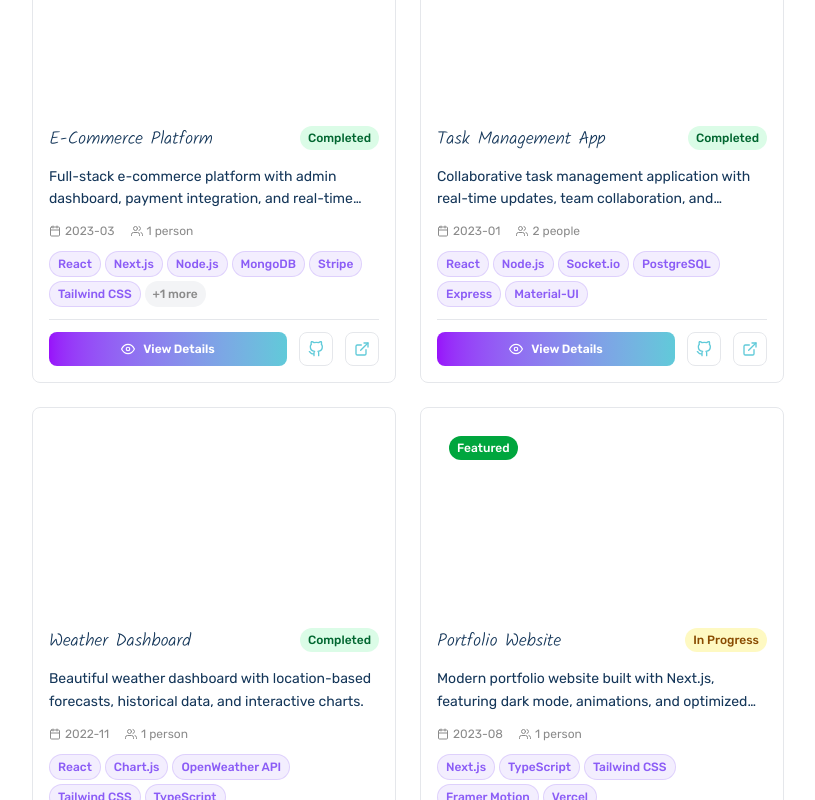
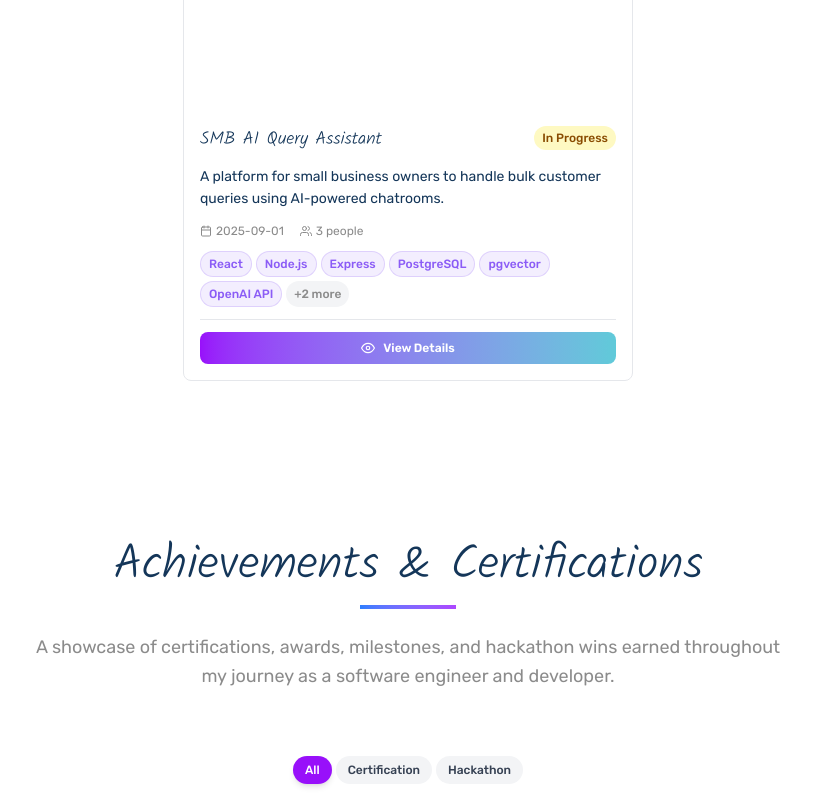
Before and after one commit to mayani2002/mayani-agnihotri-portfolio, a Next.js app: page / in a window 1280 px wide. Shown: the part 2500-3300 px from the top of the page, without its empty margins (320-1135 px from the left). Built offline with nearby package versions, Linux system fonts and the light colour scheme; a web font is replaced by a local one.

Commit message:
new data added

```diff
--- a/src/data/achievements.ts
+++ b/src/data/achievements.ts
@@ -24,11 +24,11 @@ export const achievements: Achievement[] = [
         title: "1st Position - InnerveHacks 2022",
         description: "Won first place in a 72-hour hackathon with a team of 4 developers. For the problem statement Smart Waste Management System, we designed a prototype platform to bridge the gap between citizens, garbage collection trucks, and waste recycling companies. We developed a citizen dashboard enabling users to schedule garbage pickups by waste category, date, time, and location (via map or geolocation). To optimize logistics, we implemented TSP (Travelling Salesman Problem) and VRP (Vehicle Routing Problem) algorithms to plan efficient pickup routes, which were then displayed on the truck drivers’ dashboard using the Google Maps API.",
         category: "Hackathon",
-        date: "2023-10",
+        date: "2022-10",
         issuer: "IGDTUW",
-        image: "achievements/innervehacks-2022-thumbnail.jpg",
+        image: "/achievements/innervehacks-2022-thumbnail.JPG",
         images: [
-            "/achievements/innervehacks-2022-thumbnail.jpg",
+            "/achievements/innervehacks-2022-thumbnail.JPG",
             "/achievements/Innervehackspic2.jpg",
             "/achievements/InnerveHacksWinningCertificates.jpg",
         ],
@@ -44,9 +44,9 @@ export const achievements: Achievement[] = [
         title: "AWS Certified Cloud Practitioner",
         description: "Successfully obtained AWS Certified Cloud Practitioner certification, demonstrating foundational knowledge of AWS cloud services and best practices.",
         category: "Certification",
-        date: "2023-05",
+        date: "2024-07",
         issuer: "Amazon Web Services",
-        image: "achievements/AWSCertificate.png",
+        image: "/achievements/AWSCertificate.png",
         credentialUrl: "https://www.credly.com/badges/5b67cf79-e07b-4d6b-b93d-76b1c3d04e6f",
         importance: "Medium",
         skills: ["AWS", "Amazon Web Services", "Cloud Computing", "DevOps", "Cloud Fundamentals", "S3", "EC2", "IAM", "RDS", "Lambda"]
@@ -58,7 +58,7 @@ export const achievements: Achievement[] = [
         category: "Hackathon",
         date: "2022-07",
         issuer: "IEEE-Robotics & Automation Society (IEEE-RAS) Vellore Institute of Technology",
-        image: "achievements/IdeaFindWinningCertificate.jpg",
+        image: "/achievements/IdeaFindWinningCertificate.jpg",
         images: [
             "/achievements/IdeaFindWinningAnouncement.png",
             "/achievements/IdeaFindWinningCertificate.jpg",
--- a/src/data/personal.ts
+++ b/src/data/personal.ts
@@ -63,7 +63,7 @@ export const personalInfo: PersonalInfo = {
         partTime: false,
         remote: true,
     },
-    profileImage: "/profile-mayani.jpeg",
+    profileImage: "/profile.png",
     resumeUrl: "/Mayani-Agnihotri-Resume.pdf",
     // Hero section data based on the design
     hero: {
--- a/src/data/projects.ts
+++ b/src/data/projects.ts
@@ -27,122 +27,131 @@ export interface Project {
 
 export const projects: Project[] = [
     {
-        id: "project-1",
-        title: "E-Commerce Platform",
-        description: "Full-stack e-commerce platform with admin dashboard, payment integration, and real-time inventory management.",
-        longDescription: "A comprehensive e-commerce solution built from scratch with modern web technologies. Features include user authentication, product catalog, shopping cart, payment processing via Stripe, admin dashboard, order management, and real-time inventory tracking. The platform handles high traffic and provides excellent user experience across all devices.",
-        category: "Web App",
-        status: "Completed",
-        featured: true,
-        technologies: ["React", "Next.js", "Node.js", "MongoDB", "Stripe", "Tailwind CSS", "TypeScript"],
-        images: ["/placeholder-project.svg", "/placeholder-project.svg"],
-        demoUrl: "https://ecommerce-demo.vercel.app",
-        githubUrl: "https://github.com/mayani2002/ecommerce-platform",
-        startDate: "2023-03",
-        endDate: "2023-06",
-        teamSize: 1,
-        role: "Full-Stack Developer",
-        challenges: [
-            "Implementing real-time inventory management",
-            "Optimizing database queries for large product catalogs",
-            "Ensuring secure payment processing"
+        "id": "project-1",
+        "title": "SMB AI Query Assistant",
+        "description": "A platform for small business owners to handle bulk customer queries using AI-powered chatrooms.",
+        "longDescription": "SMB AI Query Assistant enables small business owners to upload their catalogue and FAQs, generating a permanent shareable chat link for customers. The chatbot uses AI and retrieval techniques to answer queries based on the uploaded data, helping businesses engage customers efficiently.",
+        "category": "Web App",
+        "status": "In Progress",
+        "featured": true,
+        "technologies": [
+            "React",
+            "Node.js",
+            "Express",
+            "PostgreSQL",
+            "pgvector",
+            "OpenAI API",
+            "WebSockets",
+            "AWS"
         ],
-        learnings: [
-            "Advanced state management with Redux Toolkit",
-            "Payment gateway integration best practices",
-            "Database optimization techniques"
+        "images": [],
+        "demoUrl": "",
+        "githubUrl": "",
+        "caseStudyUrl": "",
+        "startDate": "2025-09-01",
+        "teamSize": 3,
+        "role": "Fullstack Developer",
+        "challenges": [
+            "Implementing secure real-time chatrooms",
+            "Integrating AI with business-specific catalogues",
+            "Ensuring multi-tenant data isolation"
         ],
-        metrics: {
-            users: 500,
-            performance: "95% Lighthouse Score"
+        "learnings": [
+            "Building RAG pipelines for domain-specific chatbots",
+            "Optimizing WebSocket performance",
+            "Designing secure SaaS architectures"
+        ],
+        "metrics": {
+            "users": 10,
+            "performance": "Handles 200 concurrent chat sessions with low latency"
         }
     },
-    {
-        id: "project-2",
-        title: "Task Management App",
-        description: "Collaborative task management application with real-time updates, team collaboration, and productivity analytics.",
-        longDescription: "A modern task management solution designed for teams and individuals. Features include drag-and-drop kanban boards, real-time collaboration, file attachments, time tracking, project analytics, and team management. Built with focus on performance and user experience.",
-        category: "Web App",
-        status: "Completed",
-        featured: true,
-        technologies: ["React", "Node.js", "Socket.io", "PostgreSQL", "Express", "Material-UI"],
-        images: ["/placeholder-project.svg", "/placeholder-project.svg"],
-        demoUrl: "https://taskmanager-demo.vercel.app",
-        githubUrl: "https://github.com/mayani2002/task-manager",
-        startDate: "2023-01",
-        endDate: "2023-03",
-        teamSize: 2,
-        role: "Lead Developer",
-        challenges: [
-            "Implementing real-time synchronization",
-            "Managing complex state across multiple users",
-            "Building efficient drag-and-drop interface"
-        ],
-        learnings: [
-            "WebSocket implementation with Socket.io",
-            "Complex state management patterns",
-            "UI/UX design principles"
-        ],
-        metrics: {
-            users: 200,
-            performance: "92% Lighthouse Score"
-        }
-    },
-    {
-        id: "project-3",
-        title: "Weather Dashboard",
-        description: "Beautiful weather dashboard with location-based forecasts, historical data, and interactive charts.",
-        longDescription: "A responsive weather application providing current conditions, 7-day forecasts, historical weather data, and interactive charts. Features location-based weather, multiple city tracking, weather alerts, and detailed meteorological information.",
-        category: "Web App",
-        status: "Completed",
-        featured: false,
-        technologies: ["React", "Chart.js", "OpenWeather API", "Tailwind CSS", "TypeScript"],
-        images: ["/placeholder-project.svg"],
-        demoUrl: "https://weather-dashboard-demo.vercel.app",
-        githubUrl: "https://github.com/mayani2002/weather-dashboard",
-        startDate: "2022-11",
-        endDate: "2022-12",
-        teamSize: 1,
-        role: "Full-Stack Developer",
-        challenges: [
-            "Handling API rate limits",
-            "Creating responsive chart visualizations",
-            "Implementing geolocation features"
-        ],
-        learnings: [
-            "Working with external APIs",
-            "Data visualization with Chart.js",
-            "Responsive design patterns"
-        ],
-        metrics: {
-            users: 150,
-            performance: "96% Lighthouse Score"
-        }
-    },
-    {
-        id: "project-4",
-        title: "Portfolio Website",
-        description: "Modern portfolio website built with Next.js, featuring dark mode, animations, and optimized performance.",
-        longDescription: "A responsive portfolio website showcasing projects, skills, and experience. Features include dark/light mode toggle, smooth animations, contact form, blog integration, and SEO optimization. Built with modern web technologies and best practices.",
-        category: "Web App",
-        status: "In Progress",
-        featured: true,
-        technologies: ["Next.js", "TypeScript", "Tailwind CSS", "Framer Motion", "Vercel"],
-        images: ["/placeholder-project.svg"],
-        demoUrl: "https://mayani-agnihotri.vercel.app",
-        githubUrl: "https://github.com/mayani2002/portfolio",
-        startDate: "2023-08",
-        teamSize: 1,
-        role: "Full-Stack Developer",
-        challenges: [
-            "Implementing smooth animations",
-            "Optimizing for SEO and performance",
-            "Creating responsive design system"
-        ],
-        learnings: [
-            "Advanced Next.js features",
-            "Animation libraries integration",
-            "Performance optimization techniques"
-        ]
-    }
+    // {
+    //     id: "project-2",
+    //     title: "Task Management App",
+    //     description: "Collaborative task management application with real-time updates, team collaboration, and productivity analytics.",
+    //     longDescription: "A modern task management solution designed for teams and individuals. Features include drag-and-drop kanban boards, real-time collaboration, file attachments, time tracking, project analytics, and team management. Built with focus on performance and user experience.",
+    //     category: "Web App",
+    //     status: "Completed",
+    //     featured: true,
+    //     technologies: ["React", "Node.js", "Socket.io", "PostgreSQL", "Express", "Material-UI"],
+    //     images: ["/placeholder-project.svg", "/placeholder-project.svg"],
+    //     demoUrl: "https://taskmanager-demo.vercel.app",
+    //     githubUrl: "https://github.com/mayani2002/task-manager",
+    //     startDate: "2023-01",
+    //     endDate: "2023-03",
+    //     teamSize: 2,
+    //     role: "Lead Developer",
+    //     challenges: [
+    //         "Implementing real-time synchronization",
+    //         "Managing complex state across multiple users",
+    //         "Building efficient drag-and-drop interface"
+    //     ],
+    //     learnings: [
+    //         "WebSocket implementation with Socket.io",
+    //         "Complex state management patterns",
+    //         "UI/UX design principles"
+    //     ],
+    //     metrics: {
+    //         users: 200,
+    //         performance: "92% Lighthouse Score"
+    //     }
+    // },
+    // {
+    //     id: "project-3",
+    //     title: "Weather Dashboard",
+    //     description: "Beautiful weather dashboard with location-based forecasts, historical data, and interactive charts.",
+    //     longDescription: "A responsive weather application providing current conditions, 7-day forecasts, historical weather data, and interactive charts. Features location-based weather, multiple city tracking, weather alerts, and detailed meteorological information.",
+    //     category: "Web App",
+    //     status: "Completed",
+    //     featured: false,
+    //     technologies: ["React", "Chart.js", "OpenWeather API", "Tailwind CSS", "TypeScript"],
+    //     images: ["/placeholder-project.svg"],
+    //     demoUrl: "https://weather-dashboard-demo.vercel.app",
+    //     githubUrl: "https://github.com/mayani2002/weather-dashboard",
+    //     startDate: "2022-11",
+    //     endDate: "2022-12",
+    //     teamSize: 1,
+    //     role: "Full-Stack Developer",
+    //     challenges: [
+    //         "Handling API rate limits",
+    //         "Creating responsive chart visualizations",
+    //         "Implementing geolocation features"
+    //     ],
+    //     learnings: [
+    //         "Working with external APIs",
+    //         "Data visualization with Chart.js",
+    //         "Responsive design patterns"
+    //     ],
+    //     metrics: {
+    //         users: 150,
+    //         performance: "96% Lighthouse Score"
+    //     }
+    // },
+    //  {
+    //     id: "project-4",
+    //     title: "Portfolio Website",
+    //     description: "Modern portfolio website built with Next.js, featuring dark mode, animations, and optimized performance.",
+    //     longDescription: "A responsive portfolio website showcasing projects, skills, and experience. Features include dark/light mode toggle, smooth animations, contact form, blog integration, and SEO optimization. Built with modern web technologies and best practices.",
+    //     category: "Web App",
+    //     status: "In Progress",
+    //     featured: true,
+    //     technologies: ["Next.js", "TypeScript", "Tailwind CSS", "Framer Motion", "Vercel"],
+    //     images: ["/placeholder-project.svg"],
+    //     demoUrl: "https://mayani-agnihotri.vercel.app",
+    //     githubUrl: "https://github.com/mayani2002/portfolio",
+    //     startDate: "2023-08",
+    //     teamSize: 1,
+    //     role: "Full-Stack Developer",
+    //     challenges: [
+    //         "Implementing smooth animations",
+    //         "Optimizing for SEO and performance",
+    //         "Creating responsive design system"
+    //     ],
+    //     learnings: [
+    //         "Advanced Next.js features",
+    //         "Animation libraries integration",
+    //         "Performance optimization techniques"
+    //     ]
+    // }
 ];
```
Also changed, not shown: public/Portfolio-hero.png (added), public/profile.png (added).
